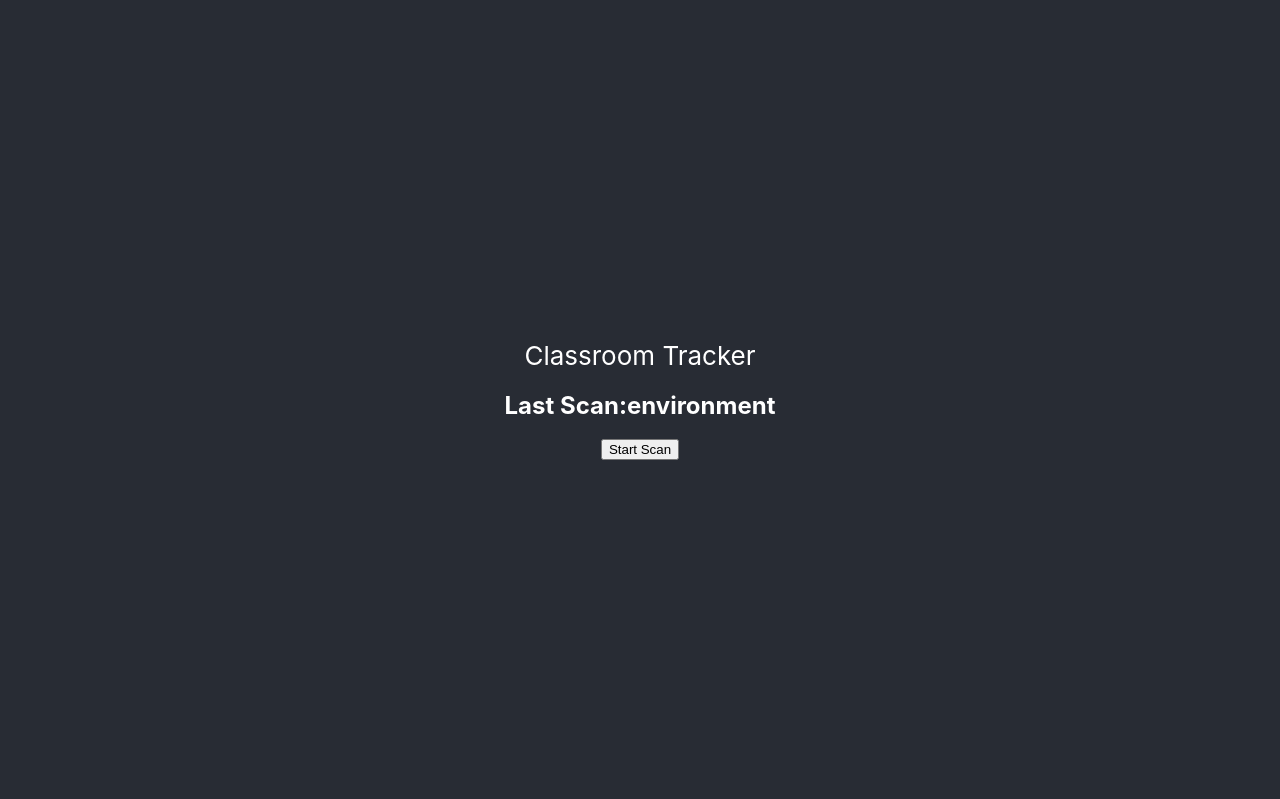
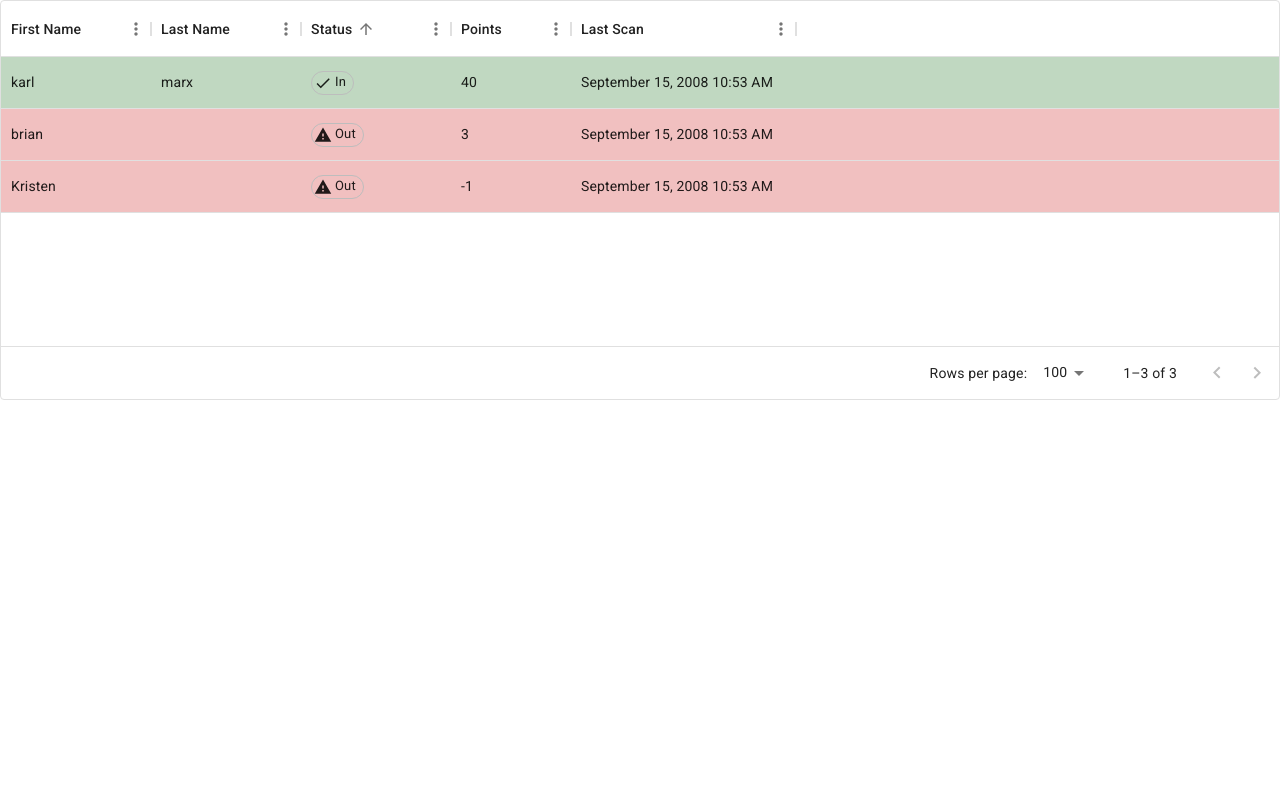
Before and after one commit to brianmina/classroom_tracker_ui, a React (Create React App) app in the folder classroom-tracker/: page / in a window 1280 px wide. Shown: the top 799 px of the page. Built offline with nearby package versions, Linux system fonts and the light colour scheme.

Commit message:
add classroom view

```diff
--- a/classroom-tracker/src/App.tsx
+++ b/classroom-tracker/src/App.tsx
@@ -5,7 +5,7 @@ import './App.css';
 import {Html5QrcodeScanner, Html5QrcodeScanType} from 'html5-qrcode';
 import Html5QrcodePlugin from './components/Html5QrcodePlugin';
 import ResultContainerPlugin from './components/ResultsContainerPlugin';
-import {ClassroomView} from './components/ClassroomView';
+import ClassroomView from './components/ClassroomView';
 import {QrReader} from "react-qr-reader";
 
 
@@ -15,76 +15,80 @@ const handleError = (err: any) => {
 };
 
 function App() {
-  // const onNewScanResult = (decodedText: string, decodedResult: Html5QrcodeScanner) => {
+
+    return (
+    <ClassroomView/>
+    )
+//   // const onNewScanResult = (decodedText: string, decodedResult: Html5QrcodeScanner) => {
 
 
-  //
-  // //   // handle decoded results here
-  // // };
-  // const [decodedResults, setDecodedResults] = useState<Array<Html5QrcodeScanner>>([]);
-  // const onNewScanResult = (decodedText: string, decodedResult: Html5QrcodeScanner) => {
-  //     console.log("App [result]", decodedResult);
-  //     setDecodedResults(prev => [...prev, decodedResult]);
-  // };
+//   //
+//   // //   // handle decoded results here
+//   // // };
+//   // const [decodedResults, setDecodedResults] = useState<Array<Html5QrcodeScanner>>([]);
+//   // const onNewScanResult = (decodedText: string, decodedResult: Html5QrcodeScanner) => {
+//   //     console.log("App [result]", decodedResult);
+//   //     setDecodedResults(prev => [...prev, decodedResult]);
+//   // };
 
-    const [selected, setSelected] = useState("environment");
-  const [startScan, setStartScan] = useState(false);
-  const [loadingScan, setLoadingScan] = useState(false);
-  const [data, setData] = useState("");
+//     const [selected, setSelected] = useState("environment");
+//   const [startScan, setStartScan] = useState(false);
+//   const [loadingScan, setLoadingScan] = useState(false);
+//   const [data, setData] = useState("");
 
-  const handleScan = async (scanData: React.SetStateAction<string>) => {
-    setLoadingScan(true);
-    console.log(`loaded data data`, scanData);
-    if (scanData && scanData !== "") {
-      console.log(`loaded >>>`, scanData);
-      setData(scanData);
-      setStartScan(false);
-      setLoadingScan(false);
-      // setPrecScan(scanData);
-    }
-  };
-  const handleError = (err: any) => {
-    console.error(err);
-  };
-return (
-    <div className="App">
-        <section className="App-section">
-        <div className="App-section-title">Classroom Tracker</div>
-<h2>
-        Last Scan:
-        {selected}
-      </h2>
+//   const handleScan = async (scanData: React.SetStateAction<string>) => {
+//     setLoadingScan(true);
+//     console.log(`loaded data data`, scanData);
+//     if (scanData && scanData !== "") {
+//       console.log(`loaded >>>`, scanData);
+//       setData(scanData);
+//       setStartScan(false);
+//       setLoadingScan(false);
+//       // setPrecScan(scanData);
+//     }
+//   };
+//   const handleError = (err: any) => {
+//     console.error(err);
+//   };
+// return (
+//     <div className="App">
+//         <section className="App-section">
+//         <div className="App-section-title">Classroom Tracker</div>
+// <h2>
+//         Last Scan:
+//         {selected}
+//       </h2>
 
-      <button
-        onClick={() => {
-          setStartScan(!startScan);
-        }}
-      >
-        {startScan ? "Stop Scan" : "Start Scan"}
-      </button>
-      {startScan && (
-        <>
-          <select onChange={(e) => setSelected(e.target.value)}>
-            <option value={"environment"}>Back Camera</option>
-            <option value={"user"}>Front Camera</option>
-          </select>
-          <QrReader
-            //facingMode={selected}
-            delay={1000}
-            onError={handleError}
-            onScan={handleScan}
-            // chooseDeviceId={()=>selected}
-            style={{ width: "300px" }}
-          />
-        </>
-      )}
-      {loadingScan && <p>Loading</p>}
-      {data !== "" && <p>{data}</p>}
+//       <button
+//         onClick={() => {
+//           setStartScan(!startScan);
+//         }}
+//       >
+//         {startScan ? "Stop Scan" : "Start Scan"}
+//       </button>
+//       {startScan && (
+//         <>
+//           <select onChange={(e) => setSelected(e.target.value)}>
+//             <option value={"environment"}>Back Camera</option>
+//             <option value={"user"}>Front Camera</option>
+//           </select>
+//           <QrReader
+//             //facingMode={selected}
+//             delay={1000}
+//             onError={handleError}
+//             onScan={handleScan}
+//             // chooseDeviceId={()=>selected}
+//             style={{ width: "300px" }}
+//           />
+//         </>
+//       )}
+//       {loadingScan && <p>Loading</p>}
+//       {data !== "" && <p>{data}</p>}
 
-        </section>
-       <ClassroomView/>
-    </div>
-);
+//         </section>
+//        <ClassroomView/>
+//     </div>
+// );
 
 
 
--- a/classroom-tracker/src/components/ClassroomView.tsx
+++ b/classroom-tracker/src/components/ClassroomView.tsx
@@ -1,50 +1,243 @@
-import { DataGrid } from '@mui/x-data-grid';
+import * as React from 'react';
+import Box from '@mui/material/Box';
+import {
+  DataGrid,
+  GridColDef,
+  GridRenderCellParams,
+  GridRowsProp,
+} from '@mui/x-data-grid';
+import { darken, lighten, styled } from '@mui/material/styles';
+import ReportProblemIcon from '@mui/icons-material/ReportProblem';
+import InfoIcon from '@mui/icons-material/Info';
+import AutorenewIcon from '@mui/icons-material/Autorenew';
+import DoneIcon from '@mui/icons-material/Done';
+import Chip from '@mui/material/Chip';
+import moment from 'moment';
 
+const StyledChip = styled(Chip)(({ theme }) => ({
+  justifyContent: 'left',
+  '& .icon': {
+    color: 'inherit',
+  },
+  '&.Open': {
+    color: (theme.vars || theme).palette.info.dark,
+    border: `1px solid ${(theme.vars || theme).palette.info.main}`,
+  },
+  '&.Filled': {
+    color: (theme.vars || theme).palette.success.dark,
+    border: `1px solid ${(theme.vars || theme).palette.success.main}`,
+  },
+  '&.PartiallyFilled': {
+    color: (theme.vars || theme).palette.warning.dark,
+    border: `1px solid ${(theme.vars || theme).palette.warning.main}`,
+  },
+  '&.Rejected': {
+    color: (theme.vars || theme).palette.error.dark,
+    border: `1px solid ${(theme.vars || theme).palette.error.main}`,
+  },
+}));
 
-import {FC} from 'react';
+interface StatusProps {
+  status: string;
+}
 
-// interface Student  {
-//     id: number;
-//     name: string;
-//     location: string;
-//     timestamp: string;
-// }
+const getBackgroundColor = (color: string, mode: string) =>
+  mode === 'dark' ? darken(color, 0.7) : lighten(color, 0.7);
 
+const getHoverBackgroundColor = (color: string, mode: string) =>
+  mode === 'dark' ? darken(color, 0.6) : lighten(color, 0.6);
 
+const getSelectedBackgroundColor = (color: string, mode: string) =>
+  mode === 'dark' ? darken(color, 0.5) : lighten(color, 0.5);
 
-    // const [tableData, setTableData] = useState([])
+const getSelectedHoverBackgroundColor = (color: string, mode: string) =>
+  mode === 'dark' ? darken(color, 0.4) : lighten(color, 0.4);
 
-    // useEffect(() => {
-    //     fetch("https://jsonplaceholder.typicode.com/posts") //TODO: replace with real call
-    //     .then((data) => data.json())
-    //     .then((data) => setTableData(data))
-    //
-    // }, [])
+const StyledDataGrid = styled(DataGrid)(({ theme }) => ({
+  '& .super-app-theme--true': {
+    backgroundColor: getBackgroundColor(
+      theme.palette.success.main,
+      theme.palette.mode
+    ),
+    '&:hover': {
+      backgroundColor: getHoverBackgroundColor(
+        theme.palette.success.main,
+        theme.palette.mode
+      ),
+    },
+    '&.Mui-selected': {
+      backgroundColor: getSelectedBackgroundColor(
+        theme.palette.success.main,
+        theme.palette.mode
+      ),
+      '&:hover': {
+        backgroundColor: getSelectedHoverBackgroundColor(
+          theme.palette.success.main,
+          theme.palette.mode
+        ),
+      },
+    },
+  },
 
+  '& .super-app-theme--false': {
+    backgroundColor: getBackgroundColor(
+      theme.palette.error.main,
+      theme.palette.mode
+    ),
+    '&:hover': {
+      backgroundColor: getHoverBackgroundColor(
+        theme.palette.error.main,
+        theme.palette.mode
+      ),
+    },
+    '&.Mui-selected': {
+      backgroundColor: getSelectedBackgroundColor(
+        theme.palette.error.main,
+        theme.palette.mode
+      ),
+      '&:hover': {
+        backgroundColor: getSelectedHoverBackgroundColor(
+          theme.palette.error.main,
+          theme.palette.mode
+        ),
+      },
+    },
+  },
+}));
 
-    const rows = [
-        {id:1, name: "john doe", location:"inside", lastModified: "234234"},
-        {id:2, name: "jane doe", location:"outside", lastModified: "12312312"},
-        {id:3, name: "jim doe", location:"outside", lastModified: "12312312"},
-    ]
+export default function StylingRowsGrid() {
+  const Status = React.memo((props: StatusProps) => {
+    const { status } = props;
 
+    let icon: any = null;
+    if (status === 'Out') {
+      icon = <ReportProblemIcon className="icon" />;
+    } else if (status === 'Open') {
+      icon = <InfoIcon className="icon" />;
+    } else if (status === 'PartiallyFilled') {
+      icon = <AutorenewIcon className="icon" />;
+    } else if (status === 'In') {
+      icon = <DoneIcon className="icon" />;
+    }
 
-    const columns = [
-        { field: 'id', headerName: 'ID' },
-        { field: 'name', headerName: 'Name'},
-        { field: 'location', headerName: 'Location'},
-        { field: 'lastModified', headerName: 'Last Modified'},
+    let label: string = status;
+    if (status === 'Out') {
+      label = 'Out';
+    }
+    if (status === 'In') {
+      label = 'In';
+    }
 
-    ]
+    return (
+      <StyledChip
+        className={status}
+        icon={icon}
+        size="small"
+        label={label}
+        variant="outlined"
+      />
+    );
+  });
+  function renderStatus(params: GridRenderCellParams<any, string>) {
+    if (params.value == null) {
+      return '';
+    }
 
-export const ClassroomView: FC = () => {
-        return (
-        <div style={{ height: 700, width: '100%' }}>
-            <DataGrid
-            rows={rows}
-            columns={columns}
-            // autoPageSize=True
-            />
-        </div>
-    );
-};
+    return <Status status={params.value} />;
+  }
+
+  const rows: GridRowsProp = [
+    {
+      id: 1,
+      first_name: 'karl',
+      last_name: 'marx',
+      is_present: true,
+      lastModified: '2008-09-15T15:53:00+05:00',
+      points: 40,
+    },
+    {
+      id: 2,
+      first_name: 'brian',
+      is_present: false,
+      lastModified: '2008-09-15T15:53:00+05:00',
+      points: 3,
+    },
+    {
+      id: 3,
+      first_name: 'Kristen',
+      last_name: null,
+      is_present: false,
+      lastModified: '2008-09-15T15:53:00+05:00',
+      points: -1,
+    },
+  ];
+
+  const columns: GridColDef[] = [
+    {
+      editable: false,
+      field: 'first_name',
+      headerName: 'First Name',
+      width: 150,
+    },
+    {
+      editable: false,
+      field: 'last_name',
+      headerName: 'Last Name',
+      width: 150,
+    },
+    {
+      editable: false,
+      type: 'singleSelect',
+      renderCell: renderStatus,
+      field: 'status',
+      headerName: 'Status',
+      width: 150,
+      valueOptions: ['In', 'Out'],
+      valueGetter: ({ row }) => {
+        if (row.is_present) {
+          return 'In';
+        }
+        return 'Out';
+      },
+    },
+    {
+      editable: false,
+      field: 'points',
+      headerName: 'Points',
+      width: 120,
+
+      type: 'integer',
+      // valueGetter: ({ value }) => value && new Date(value),
+    },
+    {
+      editable: false,
+      field: 'lastModified',
+      headerName: 'Last Scan',
+      width: 225,
+
+      type: 'dateTime',
+      valueGetter: ({ value }) => value && new Date(value),
+      valueFormatter: params =>
+      moment(params?.value).format("MMMM DD, YYYY h:mm A"),
+    },
+  ];
+  // const { data2 } = {
+  //   columns: columns,
+  //   rows: rows,
+  // };
+  return (
+    <Box sx={{ height: 400, width: '100%' }}>
+      <StyledDataGrid
+        // {...data}
+        columns={columns}
+        rows={rows}
+        getRowClassName={(params) => `super-app-theme--${params.row.is_present}`}
+        initialState={{
+          sorting: {
+            sortModel: [{ field: 'status', sort: 'asc' }],
+          },
+        }}
+      />
+    </Box>
+  );
+}
--- a/classroom-tracker/src/index.tsx
+++ b/classroom-tracker/src/index.tsx
@@ -15,6 +15,7 @@ const root = ReactDOM.createRoot(
 root.render(
   <React.StrictMode>
     <App />
+
   </React.StrictMode>
 );
 
--- a/package.json
+++ b/package.json
@@ -2,8 +2,10 @@
   "dependencies": {
     "@mui/icons-material": "^5.14.3",
     "@mui/x-data-grid": "^6.11.0",
+    "@mui/x-data-grid-generator": "^6.11.1",
     "axios": "^1.4.0",
     "html5-qrcode": "^2.3.8",
+    "moment": "^2.29.4",
     "react-qr-reader": "^3.0.0-beta-1"
   },
   "devDependencies": {
```
Also changed, not shown: classroom-tracker/package.json (+8 -1 lines), 1 other file (tests, documents, lock files or other folders).
